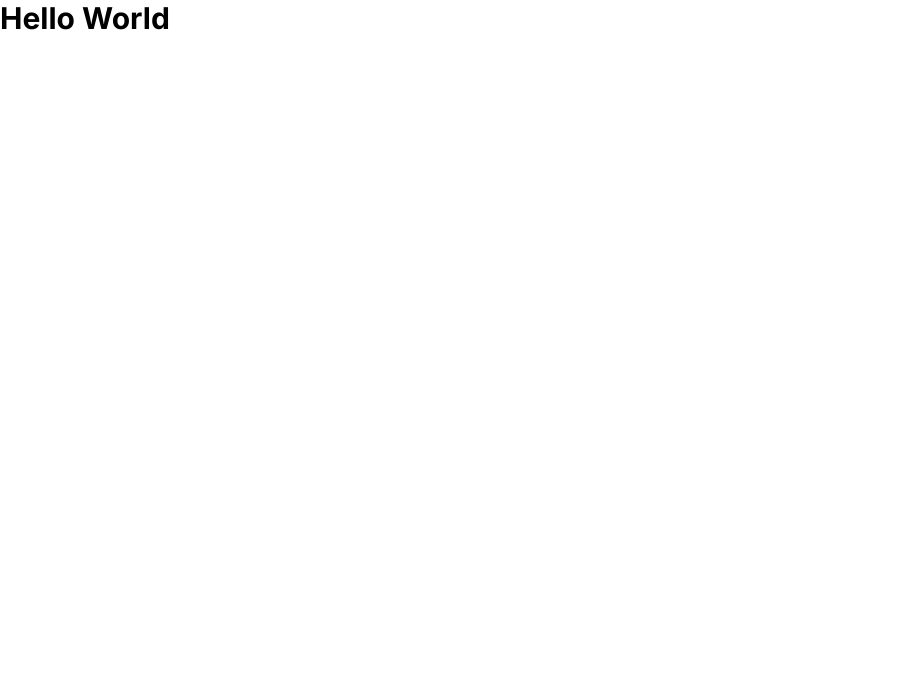
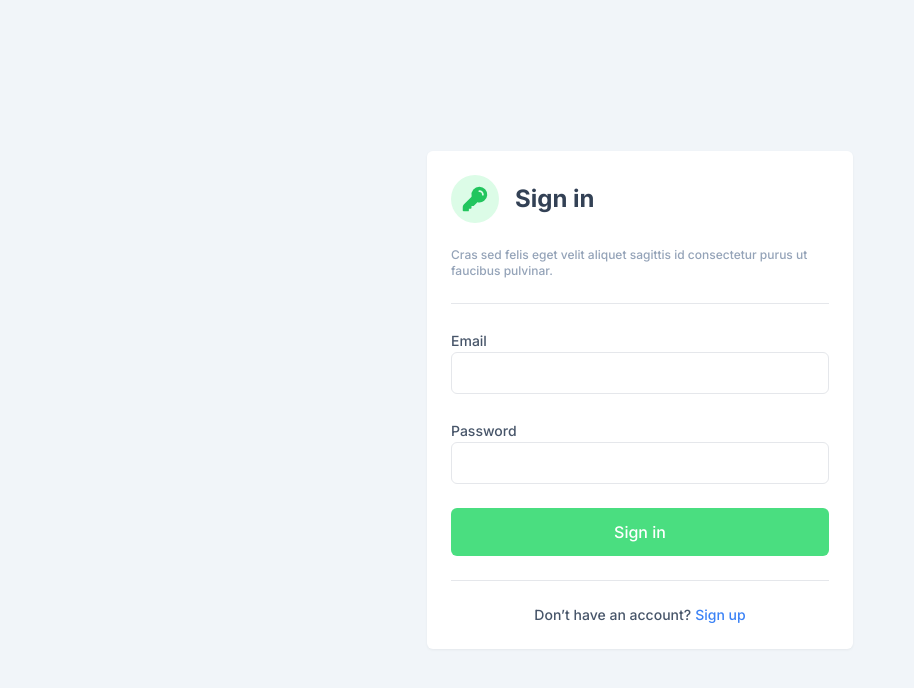
Before and after one commit to enzomazocorodrigues/auth-app, a Next.js app: page / in a window 1280 px wide. Shown: the top 688 px of the page, without its empty margins (0-914 px from the left). Built offline with nearby package versions, Linux system fonts and the light colour scheme.

Commit message:
feat: create sign in page

```diff
--- a/pages/index.tsx
+++ b/pages/index.tsx
@@ -1,3 +1,50 @@
+import { KeyIcon } from "@heroicons/react/24/solid";
+
 export default function Home() {
-  return <h1 className="text-3xl font-bold">Hello World</h1>
+  return (
+    <div className="w-full h-screen bg-slate-100 flex justify-center items-center">
+      <div className="w-[426px] bg-white drop-shadow-sm rounded-md p-6 flex flex-col gap-6">
+        <div className="flex gap-4 items-center">
+          <div className="w-12 h-12 rounded-full bg-green-100 flex justify-center items-center">
+            <KeyIcon className="text-green-500" width={28} height={28} />
+          </div>
+          <h1 className="text-2xl text-slate-700 font-bold">Sign in</h1>
+        </div>
+        <h2 className="text-xs font-medium text-slate-400">
+          Cras sed felis eget velit aliquet sagittis id consectetur purus ut
+          faucibus pulvinar.
+        </h2>
+        <hr className="w-full" />
+        <div>
+          <label className="text-sm text-slate-600 font-medium" htmlFor="email">
+            Email
+          </label>
+          <input
+            id="email"
+            className="w-full rounded-md outline-none border border-gray-200 py-2 px-3 text-slate-700"
+            type="email"
+          />
+        </div>
+        <div>
+          <label className="text-sm text-slate-600 font-medium" htmlFor="email">
+            Password
+          </label>
+          <input
+            className="w-full rounded-md outline-none border border-gray-200 py-2 px-3 text-slate-700"
+            type="password"
+          />
+        </div>
+        <button className="w-full bg-green-400 p-3 rounded-md text-base font-medium text-white">
+          Sign in
+        </button>
+        <hr className="w-full" />
+        <span className="text-center text-sm text-slate-600 font-medium">
+          Don’t have an account?
+          <a className="ml-1 text-blue-500" href="/">
+            Sign up
+          </a>
+        </span>
+      </div>
+    </div>
+  );
 }
```
